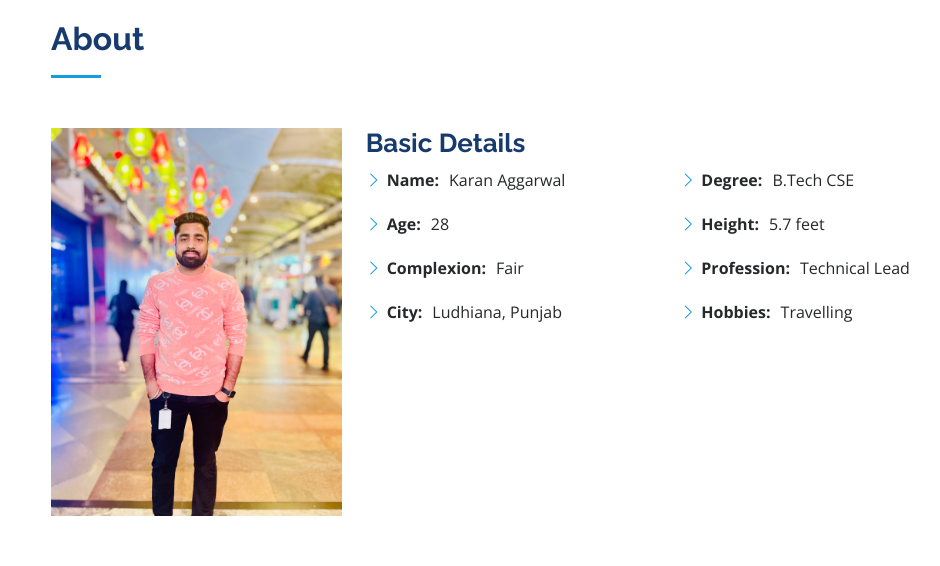
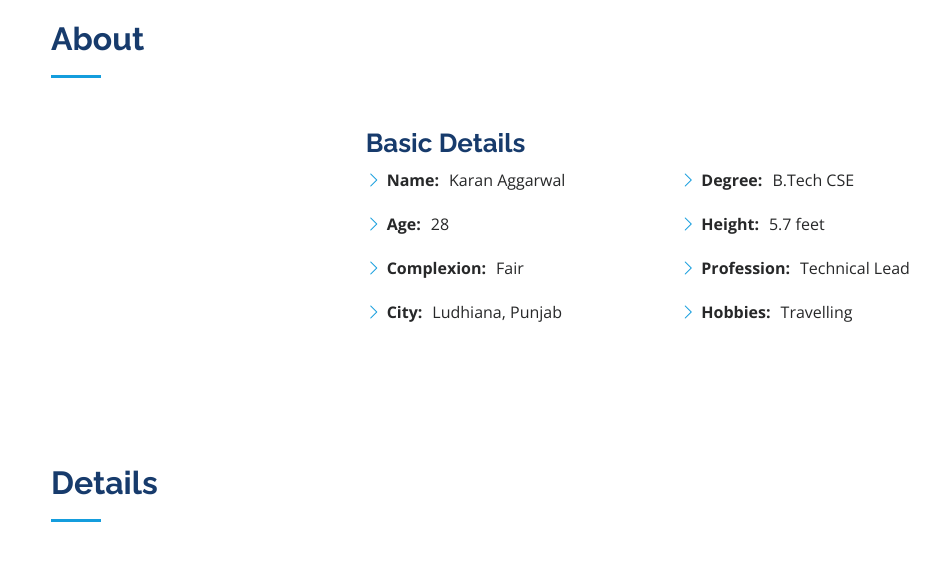
Before and after one commit to karanaggarwal7295/Karan-portfolio, a plain HTML site: page index.html in a window 1280 px wide. Shown: the part 840-1406 px from the top of the page, without its empty margins (279-1219 px from the left). Drawn offline with nearby package versions, Linux system fonts and the light colour scheme.

Commit message:
Update index.html

```diff
--- a/index.html
+++ b/index.html
@@ -89,7 +89,7 @@
 
         <div class="row">
           <div class="col-lg-4" data-aos="fade-right">
-            <img src="./assets/img/karan/gurgaon-cyber.JPG" class="img-fluid" alt="">
+       <!--     <img src="./assets/img/karan/gurgaon-cyber.JPG" class="img-fluid" alt=""> -->
           </div>
           <div class="col-lg-8 pt-4 pt-lg-0 content" data-aos="fade-left">
             <h3>Basic Details</h3>
```
